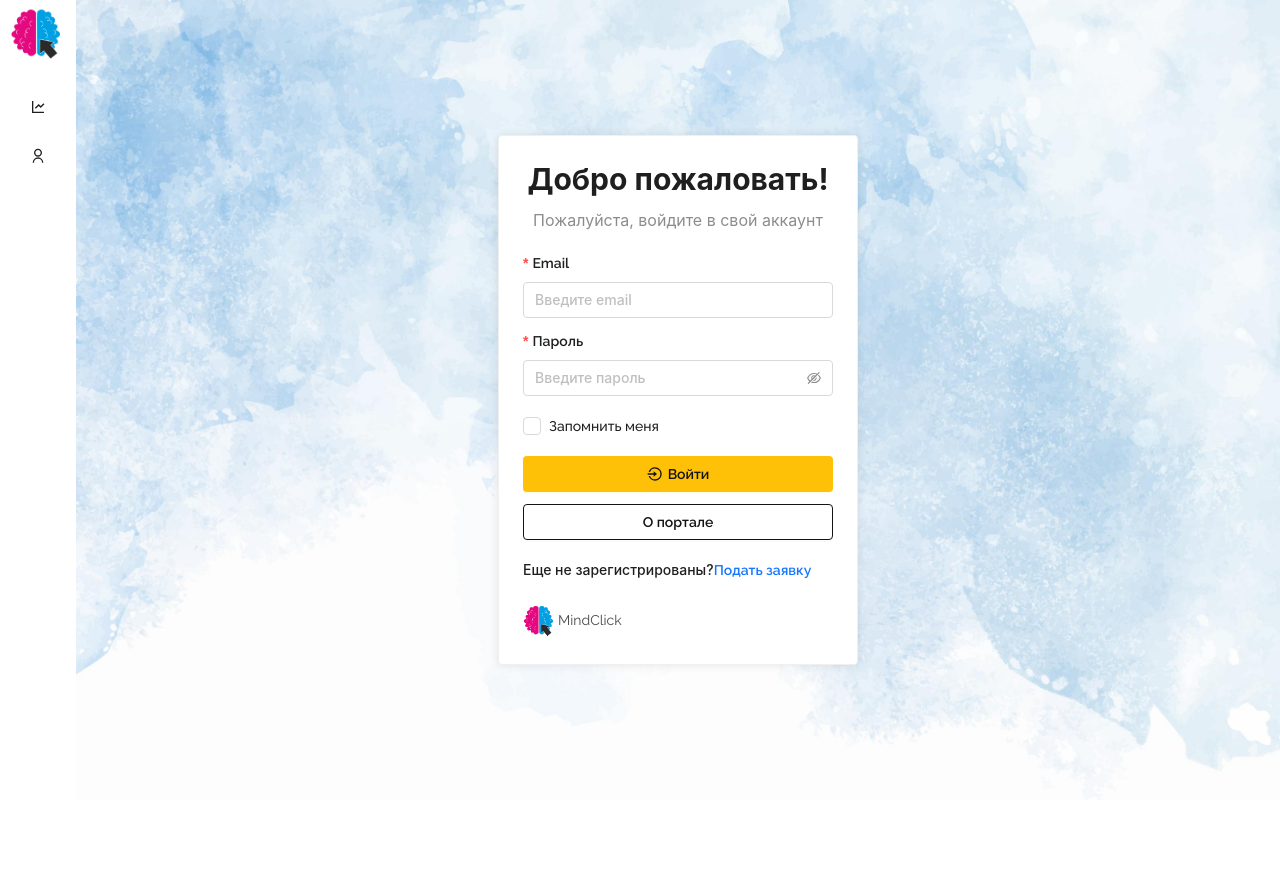
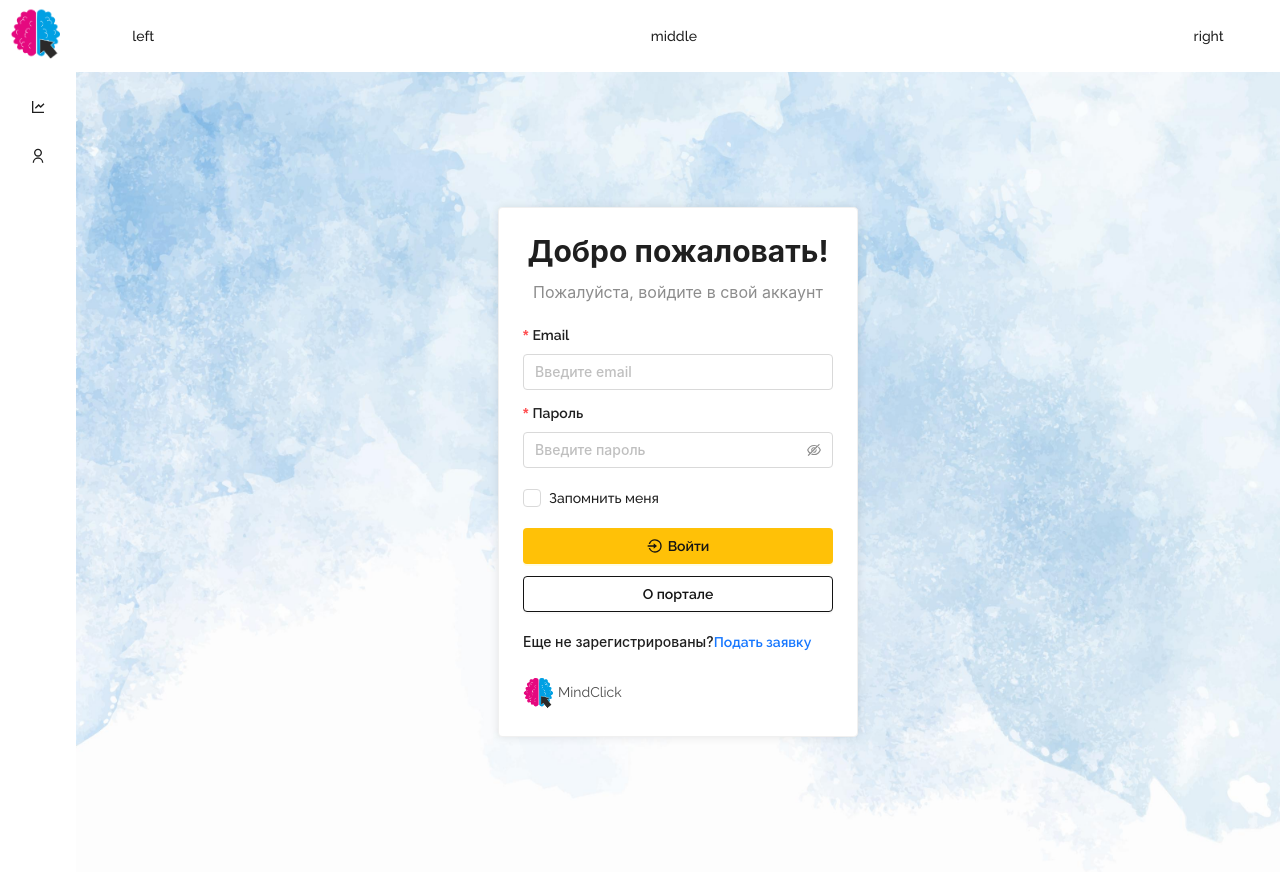
Before and after one commit to Adlemas/mindclick-frontend-v2-review, a Next.js app: page /login in a window 1280 px wide. Before the commit the page ends 800 px from the top, so only its background shows below. Built offline with nearby package versions, Linux system fonts and the light colour scheme; no server answers.

Commit message:
feat: header as separated component

```diff
--- /dev/null
+++ b/src/components/DashboardNav/index.tsx
@@ -0,0 +1,16 @@
+import { FC } from "react";
+import { Layout } from "antd";
+
+import styles from "./styles.module.scss";
+
+const { Header } = Layout;
+
+const DashboardNav: FC = () => (
+  <Header className={styles.header}>
+    <div>left</div>
+    <div>middle</div>
+    <div>right</div>
+  </Header>
+);
+
+export default DashboardNav;
--- /dev/null
+++ b/src/components/DashboardNav/styles.module.scss
@@ -0,0 +1,9 @@
+
+.header {
+  //width: 100%;
+  background: #fff !important;
+
+  display: flex;
+  align-items: center;
+  justify-content: space-between;
+}
--- a/src/container/DashboardLayout/index.tsx
+++ b/src/container/DashboardLayout/index.tsx
@@ -5,6 +5,7 @@ import LogoImg from "@/assets/mindclickon-icon.png";
 import DashboardMenu from "@/components/DashboardMenu";
 
 import styles from "./styles.module.scss";
+import DashboardNav from "@/components/DashboardNav";
 
 interface IDashboardLayoutProps {
   children: ReactNode;
@@ -19,7 +20,10 @@ const DashboardLayout: FC<IDashboardLayoutProps> = ({ children }) => (
       <Image src={LogoImg.src} alt="Logo" width={50} preview={false} />
       <DashboardMenu />
     </Sider>
-    <Content>{children}</Content>
+    <Content>
+      <DashboardNav />
+      {children}
+    </Content>
   </Layout>
 );
 
```
